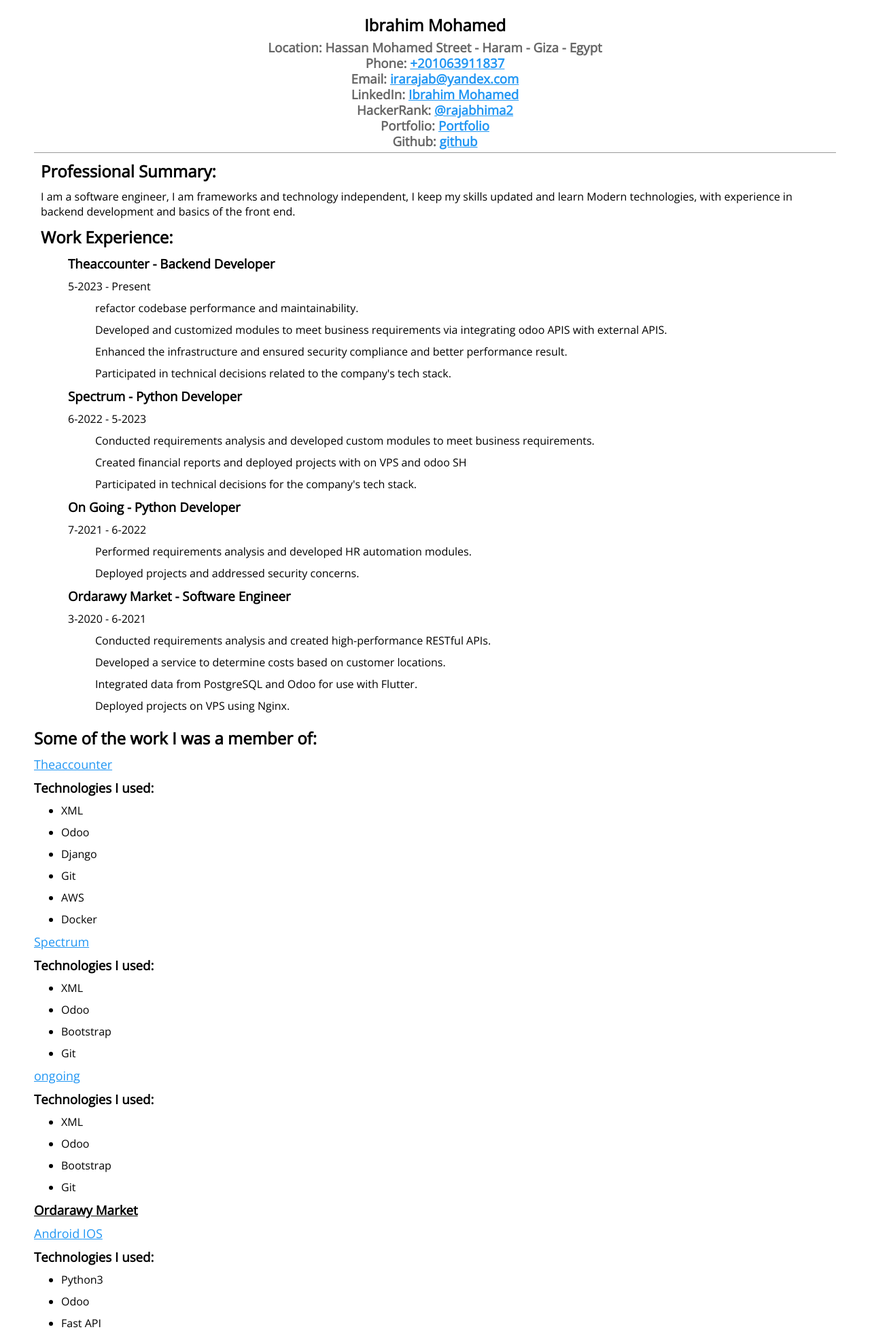
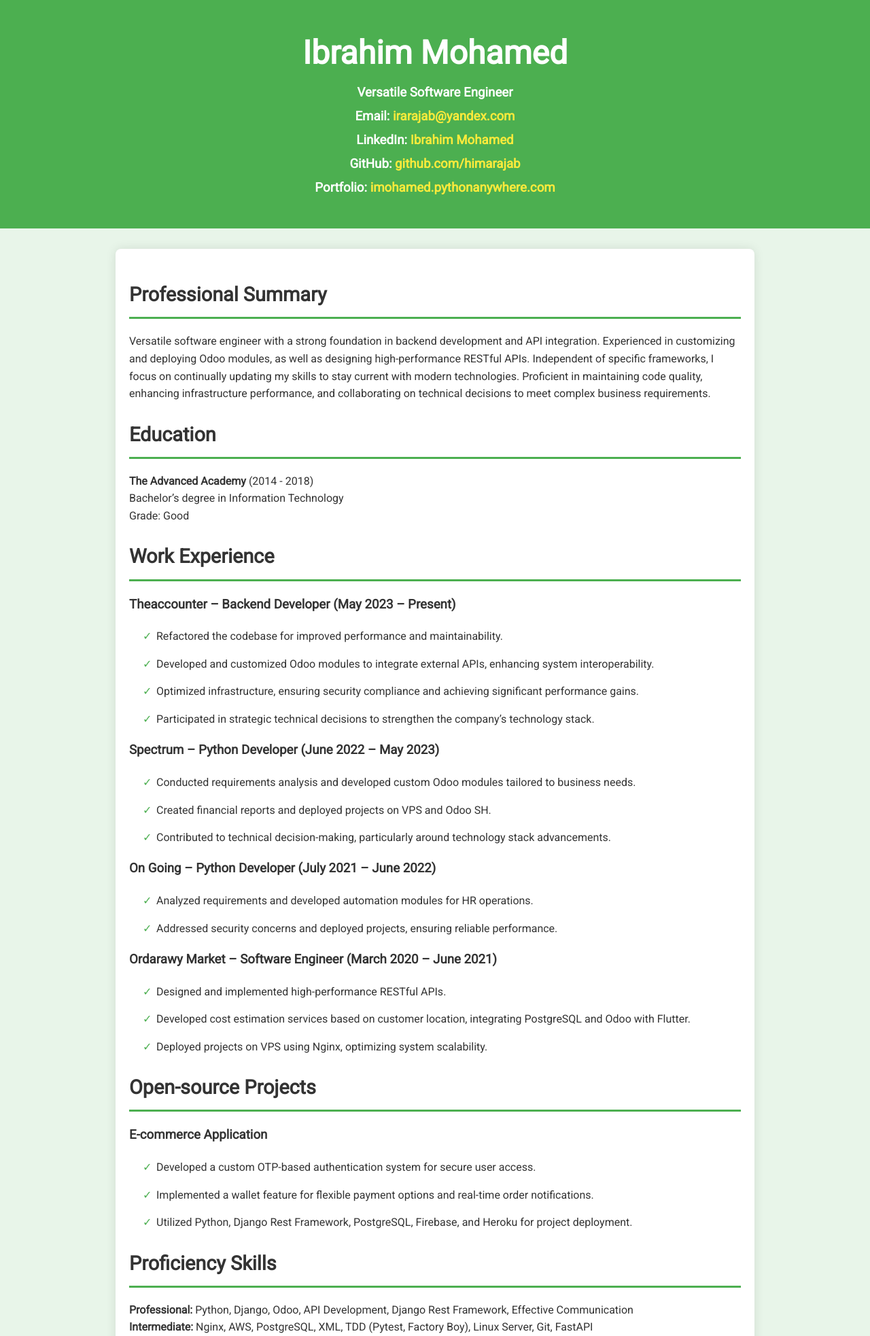
Before and after one commit to himarajab/portfolio-website-master_mine, a Django app: template templates/Ibrahim Mohamed.html in a window 1280 px wide. Shown: the top 1965 px of the page at 68% size. Run offline with Django 3.2, Linux system fonts and the light colour scheme; the template is opened without the code that fills it, so the values that code supplies are empty.

Commit message:
updated cv

```diff
--- a/templates/Ibrahim Mohamed.html
+++ b/templates/Ibrahim Mohamed.html
@@ -3,351 +3,161 @@
   <head>
     <meta charset="UTF-8" />
     <meta name="viewport" content="width=device-width, initial-scale=1.0" />
-    <meta http-equiv="X-UA-Compatible" content="ie=edge" />
-    <link
-      href="https://fonts.googleapis.com/css?family=Open+Sans&display=swap"
-      rel="stylesheet"
-    />
+    <link href="https://fonts.googleapis.com/css?family=Roboto&display=swap" rel="stylesheet" />
     <style>
-      * {
-        font-family: "Open Sans", sans-serif;
-      }
       body {
-        margin-left: 50px;
-        margin-right: 50px;
+        margin: 0;
+        padding: 0;
+        background-color: #e8f5e9;
+        color: #333;
+        font-family: 'Roboto', sans-serif;
+        line-height: 1.6;
       }
       .header {
+        background-color: #4caf50;
+        color: white;
+        padding: 40px 0;
         text-align: center;
-        border-bottom: 1px solid #999;
+      }
+      .header h2 {
         margin: 0;
+        font-size: 3em;
       }
       .header h3 {
-        color: #666;
-        line-height: 13px;
+        margin: 5px 0;
+      }
+      .header h3 a {
+        color: #ffeb3b;
+        text-decoration: none;
       }
       .content {
-        padding-left: 10px;
-      }
-      .content div {
-        margin-bottom: 20px;
-      }
-      .list li {
-        list-style: none;
-      }
-      /* .inline {
-        display: flex;
-      } */
-      .inline li {
-        display: inline;
-        padding: 5px 10px;
-        /* color: #2196f3; */
-
-        line-height: 45px;
-      }
-      .inline li::after {
-        content: ",";
+        max-width: 900px;
+        margin: 30px auto;
+        padding: 20px;
+        background-color: white;
+        box-shadow: 0 0 15px rgba(0, 0, 0, 0.1);
+        border-radius: 8px;
       }
       .content h2 {
-        color: #000;
-        font-weight: bolder;
+        border-bottom: 3px solid #4caf50;
+        padding-bottom: 10px;
+        margin-bottom: 20px;
+        font-size: 1.8em;
       }
-      .work {
-        /* margin-left: 5px; */
-        text-decoration: underline;
+      .content ul {
+        padding-left: 20px;
+        list-style-type: none;
       }
-      .links a {
-        font-size: large;
+      .content ul li {
+        margin-bottom: 15px;
+        padding-left: 20px;
+        position: relative;
       }
-      a {
-        text-decoration: underline;
-        color: #2196f3;
+      .content ul li:before {
+        content: '\2713';
+        position: absolute;
+        left: 0;
+        color: #4caf50;
       }
-      * {
-        margin-top: 10px;
-        margin-bottom: 10px;
+      .inline-list {
+        display: flex;
+        flex-wrap: wrap;
+        justify-content: space-between;
+      }
+      .inline-list li {
+        width: 30%;
+        margin: 10px 0;
+        padding: 10px;
+        background-color: #f1f8e9;
+        border-radius: 5px;
+        box-shadow: 0 0 5px rgba(0, 0, 0, 0.1);
+      }
+      a:hover {
+        color: #388e3c;
       }
     </style>
-    <title>Ibrahim Mohamed</title>
+    <title>Ibrahim Mohamed - Portfolio</title>
   </head>
   <body>
     <div class="header">
       <h2>Ibrahim Mohamed</h2>
-      <h3>Location: Hassan Mohamed Street - Haram - Giza - Egypt</h3>
-      <h3>Phone: <a href="tel:+201063911837">+201063911837</a></h3>
-      <h3>
-        Email:
-        <a href="mailto:irarajab@yandex.com">
-          irarajab@yandex.com
-        </a>
-      </h3>
-      <h3>
-        LinkedIn:
-      <a href="https://www.linkedin.com/in/ibrahim-mohamed-581b39167/">
-        Ibrahim Mohamed
-      </a>
-      </h3>
-      <h3>
-        HackerRank:
-      <a href="https://www.hackerrank.com/rajabhima2?hr_r=1">
-        @rajabhima2
-      </a>
-      </h3>
-
-      <h3>
-        Portfolio:
-      <a href="http://imohamed.pythonanywhere.com/">
-        Portfolio
-      </a>
-      </h3>
-
-
-      <h3>Github:
-        <a href="https://github.com/himarajab">
-          github
-        </a>
-        </h3>
+      <h3>Versatile Software Engineer</h3>
+      <h3>Email: <a href="mailto:irarajab@yandex.com">irarajab@yandex.com</a></h3>
+      <h3>LinkedIn: <a href="https://www.linkedin.com/in/ibrahim-mohamed-581b39167/">Ibrahim Mohamed</a></h3>
+      <h3>GitHub: <a href="https://github.com/himarajab">github.com/himarajab</a></h3>
+      <h3>Portfolio: <a href="http://imohamed.pythonanywhere.com/">imohamed.pythonanywhere.com</a></h3>
     </div>
     <div class="content">
+      <h2>Professional Summary</h2>
+      <p>Versatile software engineer with a strong foundation in backend development and API integration. Experienced in customizing and deploying Odoo modules, as well as designing high-performance RESTful APIs. Independent of specific frameworks, I focus on continually updating my skills to stay current with modern technologies. Proficient in maintaining code quality, enhancing infrastructure performance, and collaborating on technical decisions to meet complex business requirements.</p>
 
-      <h2>Professional Summary:</h2>
+      <h2>Education</h2>
+      <p><strong>The Advanced Academy</strong> (2014 - 2018)<br>Bachelor’s degree in Information Technology<br>Grade: Good</p>
+
+      <h2>Work Experience</h2>
+
+      <h3>Theaccounter – Backend Developer (May 2023 – Present)</h3>
+      <ul>
+        <li>Refactored the codebase for improved performance and maintainability.</li>
+        <li>Developed and customized Odoo modules to integrate external APIs, enhancing system interoperability.</li>
+        <li>Optimized infrastructure, ensuring security compliance and achieving significant performance gains.</li>
+        <li>Participated in strategic technical decisions to strengthen the company’s technology stack.</li>
+      </ul>
+
+      <h3>Spectrum – Python Developer (June 2022 – May 2023)</h3>
+      <ul>
+        <li>Conducted requirements analysis and developed custom Odoo modules tailored to business needs.</li>
+        <li>Created financial reports and deployed projects on VPS and Odoo SH.</li>
+        <li>Contributed to technical decision-making, particularly around technology stack advancements.</li>
+      </ul>
+
+      <h3>On Going – Python Developer (July 2021 – June 2022)</h3>
+      <ul>
+        <li>Analyzed requirements and developed automation modules for HR operations.</li>
+        <li>Addressed security concerns and deployed projects, ensuring reliable performance.</li>
+      </ul>
+
+      <h3>Ordarawy Market – Software Engineer (March 2020 – June 2021)</h3>
+      <ul>
+        <li>Designed and implemented high-performance RESTful APIs.</li>
+        <li>Developed cost estimation services based on customer location, integrating PostgreSQL and Odoo with Flutter.</li>
+        <li>Deployed projects on VPS using Nginx, optimizing system scalability.</li>
+      </ul>
+
+      <h2>Open-source Projects</h2>
+      <h3>E-commerce Application</h3>
+      <ul>
+        <li>Developed a custom OTP-based authentication system for secure user access.</li>
+        <li>Implemented a wallet feature for flexible payment options and real-time order notifications.</li>
+        <li>Utilized Python, Django Rest Framework, PostgreSQL, Firebase, and Heroku for project deployment.</li>
+      </ul>
+
+      <h2>Proficiency Skills</h2>
       <p>
-        I am a software engineer, I am frameworks and technology independent, I keep my skills updated and learn Modern technologies,  with experience in backend development and basics of the front end.
+        <strong>Professional:</strong> Python, Django, Odoo, API Development, Django Rest Framework, Effective Communication<br>
+        <strong>Intermediate:</strong> Nginx, AWS, PostgreSQL, XML, TDD (Pytest, Factory Boy), Linux Server, Git, FastAPI<br>
+        <strong>Basic:</strong> Docker, Firebase, Celery, JavaScript (React)
       </p>
 
-      <h2>Work Experience:</h2>
+      <h2>Military Service</h2>
+      <p>Completed</p>
 
-      <div>
-        <ul class="list">
-          <h3>Theaccounter - Backend Developer</h3>
-          <p>5-2023 - Present</p>
-          <ul>
-            <li>refactor codebase performance and maintainability.</li>
-            <li>Developed and customized modules to meet business requirements via integrating odoo APIS with external APIS.</li>
-            <li>Enhanced the infrastructure and ensured security compliance and better performance result.</li>
-            <li>Participated in technical decisions related to the company's tech stack.</li>
-          </ul>
-
-          <h3>Spectrum - Python Developer</h3>
-          <p>6-2022 - 5-2023</p>
-          <ul>
-            <li>Conducted requirements analysis and developed custom modules to meet business requirements.</li>
-            <li>Created financial reports and deployed projects with on VPS and odoo SH</li>
-            <li>Participated in technical decisions for the company's tech stack.</li>
-          </ul>
-
-          <h3>On Going - Python Developer</h3>
-          <p>7-2021 - 6-2022</p>
-          <ul>
-            <li>Performed requirements analysis and developed HR automation modules.</li>
-            <li>Deployed projects and addressed security concerns.</li>
-          </ul>
-
-          <h3>Ordarawy Market - Software Engineer</h3>
-          <p>3-2020 - 6-2021</p>
-          <ul>
-            <li>Conducted requirements analysis and created high-performance RESTful APIs.</li>
-            <li>Developed a service to determine costs based on customer locations.</li>
-            <li>Integrated data from PostgreSQL and Odoo for use with Flutter.</li>
-            <li>Deployed projects on VPS using Nginx.</li>
-          </ul>
-        </div>
-
-
-    </ul>
-      </div>
-
-      <h2>Some of the work I was a member of:</h2>
-
-      <div class="links">
-        <a href="https://www.theaccounter.com//">
-          Theaccounter
-        </a>
-      </div>
-      <h3>Technologies I used:</h3>
-      <ul >
-        <li>XML</li>
-        <li>Odoo</li>
-        <li>Django</li>
-        <li>Git</li>
-        <li>AWS</li>
-        <li>Docker</li>
+      <h2>Personal Skills</h2>
+      <ul class="inline-list">
+        <li>Problem Solving</li>
+        <li>Communication</li>
+        <li>Public Speaking</li>
+        <li>Teamwork</li>
+        <li>Organization</li>
+        <li>Eager to Learn</li>
+        <li>Presentation</li>
       </ul>
-
-
-      <div class="links">
-        <a href="https://sys-spectrum.com/">
-          Spectrum
-        </a>
-      </div>
-      <h3>Technologies I used:</h3>
-      <ul >
-        <li>XML</li>
-        <li>Odoo</li>
-        <li>Bootstrap</li>
-        <li>Git</li>
-      </ul>
-
-
-      <div class="links">
-        <a href="https://ongoing-co.com/">
-          ongoing
-        </a>
-      </div>
-      <h3>Technologies I used:</h3>
-      <ul >
-        <li>XML</li>
-        <li>Odoo</li>
-        <li>Bootstrap</li>
-        <li>Git</li>
-      </ul>
-
-
-
-
-      <h3 class="work">Ordarawy Market</h3>
-      <div class="links">
-        <a href="https://play.google.com/store/apps/details?id=com.ordar.ordarawy_market&hl=en&gl=US">
-          Android
-        </a>
-        <a href="https://apps.apple.com/us/app/ordarawy/id1524196823">
-          IOS
-        </a>
-      </div>
-
-      <h3>Technologies I used:</h3>
-      <ul >
-        <li>Python3 </li>
-        <li>Odoo </li>
-        <li>Fast API</li>
-        <li>PostgreSQL</li>
-      </ul>
-      <h3 class="work">shipping</h3>
-      <div class="links">
-        <a href="http://shipping.ordarawy.com/">
-          Website
-          </a>
-      </div>
-      <p>
-        an inventory management system that handles products quantities and prices calculation and order status according to delivery
-      </p>
-      <h3>Technologies I used:</h3>
-      <ul >
-        <li>Django</li>
-        <li>Java script</li>
-        <li>Odoo</li>
-        <li>Bootstrap</li>
-      </ul>
-
-
-
-
-
-
-
-
-
-
-
-
-      <h3 class="work">Some open-source projects</h3>
-      <h3 class="work">e-commerce application</h3>
-      <li>
-        custom authentication: create a custom OTP that allows only verified users to use the application
-        </li>
-        <li>
-          cart: handle calculating products in cart prices and quantities and order total value
-        </li>
-        <li>
-          wallet: allow users to pay with their wallet whether the partial or total value
-          </li>
-          <li>
-            canceling an order: update products quantities and update user wallet if it was used
-            </li>
-            <li>
-              send real-time notifications when an order is created successfully
-              </li>
-      <h3>Technologies I used:</h3>
-      <ul >
-        <li>Python</li>
-        <li>Django Rest Framework</li>
-        <li>Postgresql</li>
-        <li>Heroku</li>
-        <li>Firebase</li>
-        <li>Git</li>
-        <li>trello</li>
-      </ul>
-
-
-        <a href="https://github.com/himarajab/pytest-django">
-          pytest-django
-        </a>
-
-        <p>
-          a simple classroom project to practice using Django Rest Framework
-          and testing using Django Test Case and Pytest
-        </p>
-
-        <a href="https://github.com/himarajab/pycasts">
-          pycasts
-        </a>
-
-        <p>
-          a content aggreagation for podcasts using Django Rest Framework
-          and celery and use sphnix for documentation
-        </p>
-
-      </div>
-
-
-      <h3 class="work">proficiency SKills</h3>
-
-      <h5>Skill Level: Professional</h5>
-      <ul >
-        <li>Python</li>
-        <li>Django</li>
-        <li>Odoo</li>
-        <li>API development</li>
-        <li>Django Rest Framework</li>
-        <li>Effective communication and collaboration</li>
-      </ul>
-
-      <h5>Skill Level: Intermediate</h5>
-      <ul >
-        <li>Nginx</li>
-        <li>AWS</li>
-        <li>Postgresql</li>
-        <li>XML</li>
-        <li>Ability to document technical processes to promote bi-directional knowledge transfer within a team environment.</li>
-        <li>TDD(Pytest,factory boy)</li>
-        <li>Linux Server</li>
-        <li>Git</li>
-        <li>Debugging</li>
-        <li>fast API</li>
-      </ul>
-
-      <h5>Skill Level: basics</h5>
-      <ul >
-        <li>Bootstrap4</li>
-        <li>docker</li>
-        <li>Firebase</li>
-        <li>Celery</li>
-        <li>Java Script (React)</li>
-      </ul>
-
-
-      <h3 class="work">Education:</h3>
-      <p>Bachelor degree in information technology </p>
-
-      <h3 class="work">Miltary Service :</h3>
-      <p>Finished </p>
 
       <h2>Languages</h2>
       <ul>
         <li>Arabic: Native</li>
-        <li>English: Upper intermediate</li>
+        <li>English: Upper Intermediate</li>
       </ul>
-
     </div>
-
   </body>
 </html>
```
